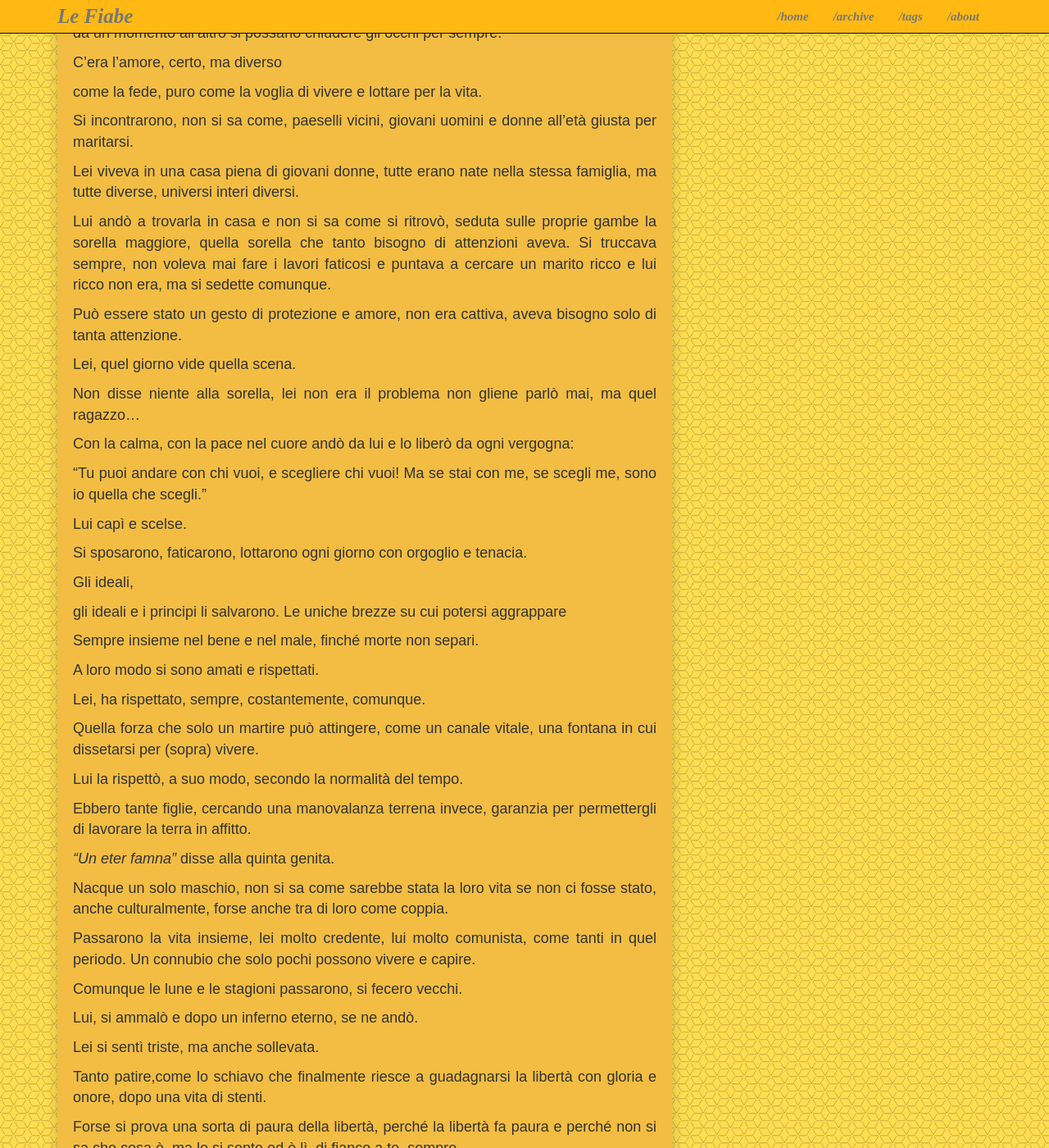
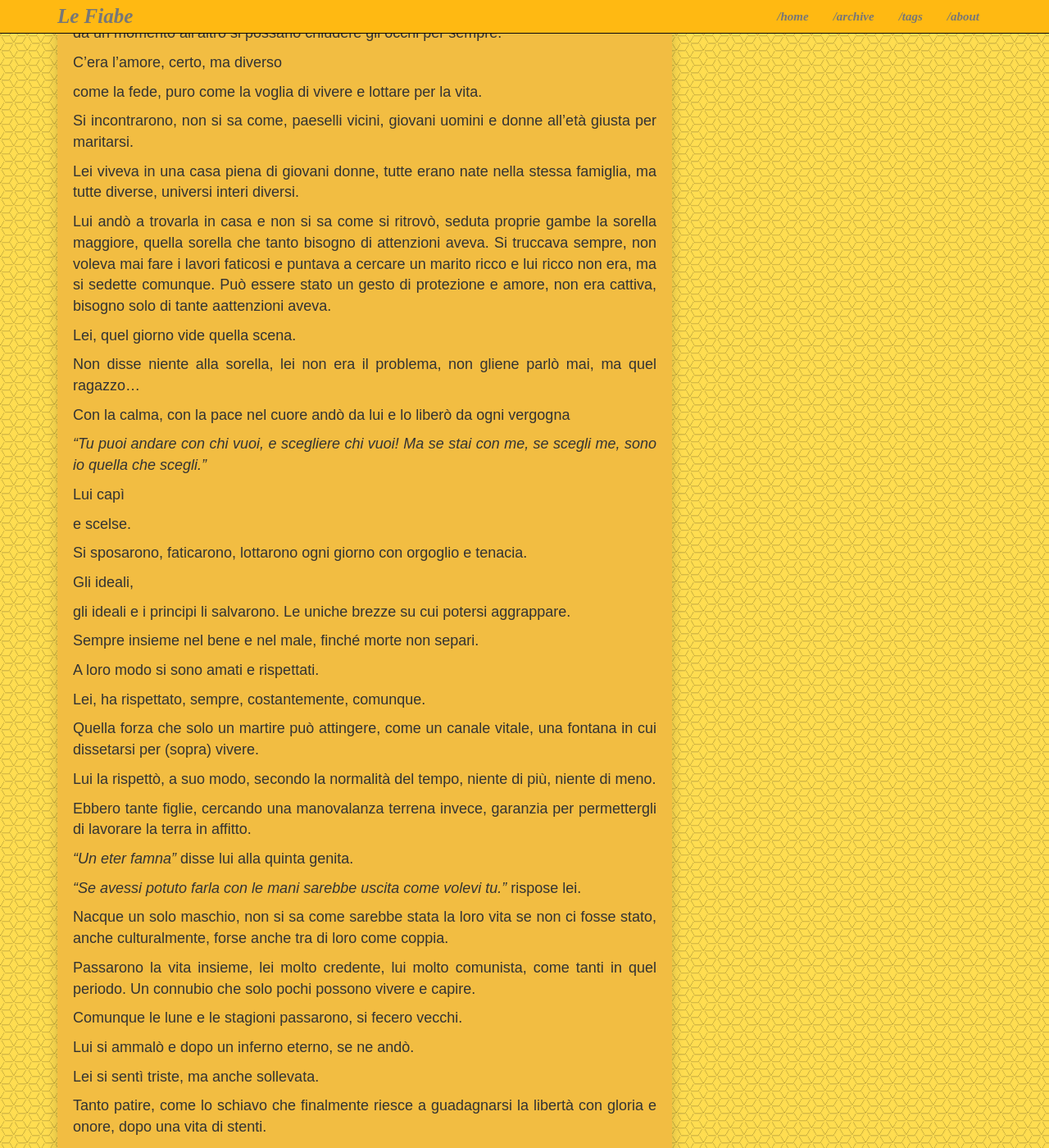
Before and after one commit to saramasi/saramasi.github.io, a Jekyll site: the page built from _posts/2018-02-08-brezza.md, in a window 1280 px wide and 1400 px high, scrolled down 442 px. Shown: the whole window at 82% size. Built offline with Jekyll 4.4.1, drawn with Linux system fonts in a browser that asks for light colours; some web fonts are replaced; some of the changed text lies outside the part shown.

Commit message:
Update 2018-02-08-brezza.md

```diff
--- a/_posts/2018-02-08-brezza.md
+++ b/_posts/2018-02-08-brezza.md
@@ -24,25 +24,26 @@ Si incontrarono, non si sa come, paeselli vicini, giovani uomini e donne all'et
 
 Lei viveva in una casa piena di giovani donne, tutte erano nate nella stessa famiglia, ma tutte diverse, universi interi diversi.
 
-Lui andò a trovarla in casa e non si sa come si ritrovò, seduta sulle proprie gambe la sorella maggiore, quella sorella che tanto bisogno di attenzioni aveva. Si truccava sempre, non voleva mai fare i lavori faticosi e puntava a cercare un marito ricco e lui ricco non era, ma si sedette comunque.
-
-Può essere stato un gesto di protezione e amore, non era cattiva, aveva bisogno solo di tanta attenzione.
+Lui andò a trovarla in casa e non si sa come si ritrovò, seduta proprie gambe la sorella maggiore, quella sorella che tanto bisogno di attenzioni aveva. Si truccava sempre, non voleva mai fare i lavori faticosi e puntava a cercare un marito ricco e lui ricco non era, ma si sedette comunque.
+Può essere stato un gesto di protezione e amore, non era cattiva, bisogno solo di tante aattenzioni aveva.
 
 Lei, quel giorno vide quella scena.
 
-Non disse niente alla sorella, lei non era il problema non gliene parlò mai, ma quel ragazzo...
+Non disse niente alla sorella, lei non era il problema, non gliene parlò mai, ma quel ragazzo...
 
-Con la calma, con la pace nel cuore andò da lui e lo liberò da ogni vergogna:
+Con la calma, con la pace nel cuore andò da lui e lo liberò da ogni vergogna
 
-"Tu puoi andare con chi vuoi, e scegliere chi vuoi! Ma se stai con me, se scegli me, sono io quella che scegli."
+_"Tu puoi andare con chi vuoi, e scegliere chi vuoi! Ma se stai con me, se scegli me, sono io quella che scegli."_
 
-Lui capì e scelse.
+Lui capì
+
+e scelse.
 
 Si sposarono, faticarono, lottarono ogni giorno con orgoglio e tenacia.
 
 Gli ideali,
 
-gli ideali e i principi li salvarono. Le uniche brezze su cui potersi aggrappare
+gli ideali e i principi li salvarono. Le uniche brezze su cui potersi aggrappare.
 
 Sempre insieme nel bene e nel male, finché morte non separi.
 
@@ -52,11 +53,13 @@ Lei, ha rispettato, sempre, costantemente, comunque.
 
 Quella forza che solo un martire può attingere, come un canale vitale, una fontana in cui dissetarsi per (sopra) vivere.
 
-Lui la rispettò, a suo modo, secondo la normalità del tempo.
+Lui la rispettò, a suo modo, secondo la normalità del tempo, niente di più, niente di meno.
 
 Ebbero tante figlie, cercando una manovalanza terrena invece, garanzia per permettergli di lavorare la terra in affitto.
 
-_"Un eter famna"_  disse alla quinta genita.
+_"Un eter famna"_  disse lui alla quinta genita.
+
+_"Se avessi potuto farla con le mani sarebbe uscita come volevi tu."_  rispose lei.
 
 Nacque un solo maschio, non si sa come sarebbe stata la loro vita se non ci fosse stato, anche culturalmente, forse anche tra di loro come coppia.
 
@@ -135,7 +138,7 @@ e nella vita potrai provarlo tante volte o neanche una, ma se arriva, lo capisci
 
 Lo guardò tanto, lei lo guardava sempre e si ammaliava alla sua presenza,
 
-lo chiamò, gli strinse la mano e in quel giusto attimo gli chiese di avvicinare l'orecchio alla sua bocca
+lo chiamò, gli strinse la mano e in quel giusto attimo, con lo sguardo, gli chiese di avvicinare l'orecchio alla sua bocca
 
 _"Mi hai rapito il cuore!"_
 
```
Also changed, not shown: other parts of _posts/2018-02-08-brezza.md (+5 -5 lines).
